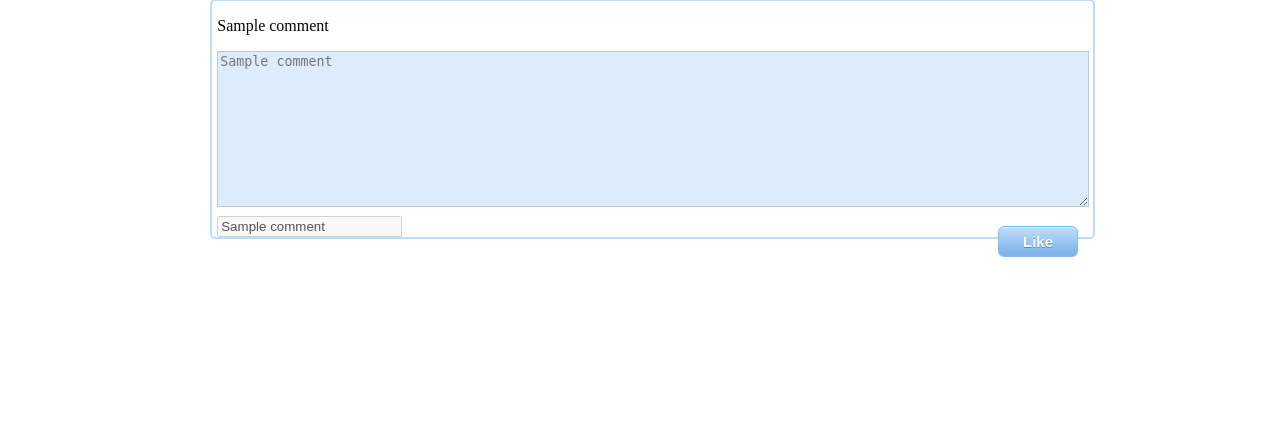
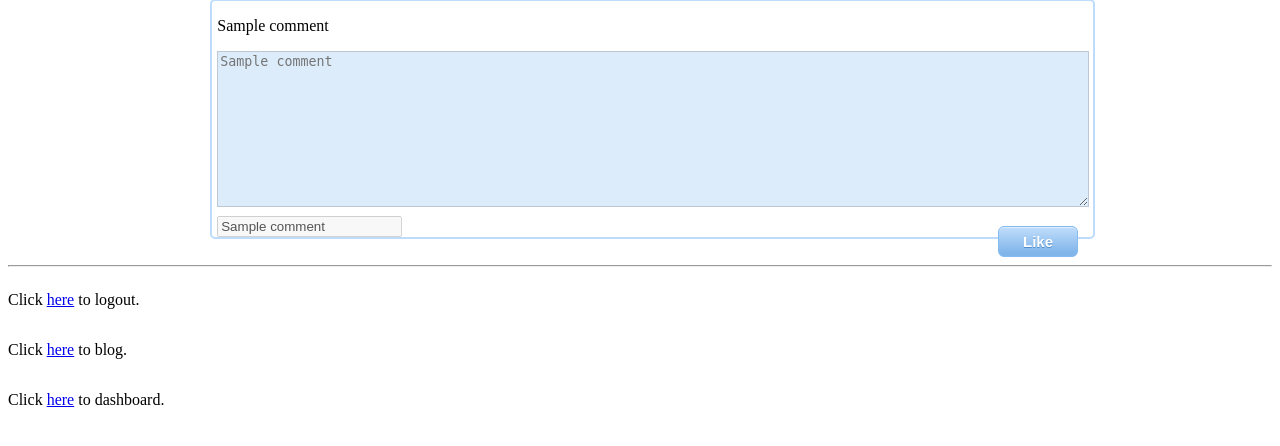
Before and after one commit to GElyess/SoftwareTraining1, a Flask app: template templates/comment.html in a window 1280 px wide. Shown: the part 223-669 px from the top of the page. Run offline with Flask 3, Linux system fonts and the light colour scheme; the template is opened without the code that fills it: most values are stand-ins (such as "Sample title", 1, 10 or a date in 2020).

Commit message:
fixing css.
In progress, almost done

```diff
--- a/templates/comment.html
+++ b/templates/comment.html
@@ -189,12 +189,6 @@ function like_comment(post_id, comment_id){
   }
 
 </script>
-
-<!-- must get the comment_id
-here we have post_id and comments
-
-<p>cpst_id:{{post_id}}</p>-->
-
 <div id="top">
   <form  action="/comment/post" method="post" id="comment_post">
     <textarea id="comment_content" form="comment_post" name="comment_content" rows="10" value="" placeholder="Write your comment in here"></textarea>
@@ -249,18 +243,15 @@ here we have post_id and comments
   </div>
 </div>
 
-
+<br>
 {% endfor %}
 {% endif %}
 
-<!--<div id="editContent">
-  <div id="popup">
-    <form  action="/post/update" method="post" id="edit_post">
-      <textarea id="content" form="edit_post" name="content" rows="10" value="" placeholder="Write your comment in here"></textarea>
-      <input value="Change" class="button" id="submitSomething" name="submitSomething" type="submit">
-      <input type="hidden" name="zero">
-    </form>
-  </div>
-</div>-->
+<hr>
+<p>Click <a href="/logout">here</a> to logout.</p> <br>
+<p>Click <a href="/blog">here</a> to blog.</p> <br>
+<p>Click <a href="/dashboard">here</a> to dashboard.</p>
+
+
 </body>
 </html>
```
Also changed, not shown: templates/dashboard.html (+2 -19 lines), templates/twitter.html (+5 -34 lines), app.py (line endings or trailing spaces).
